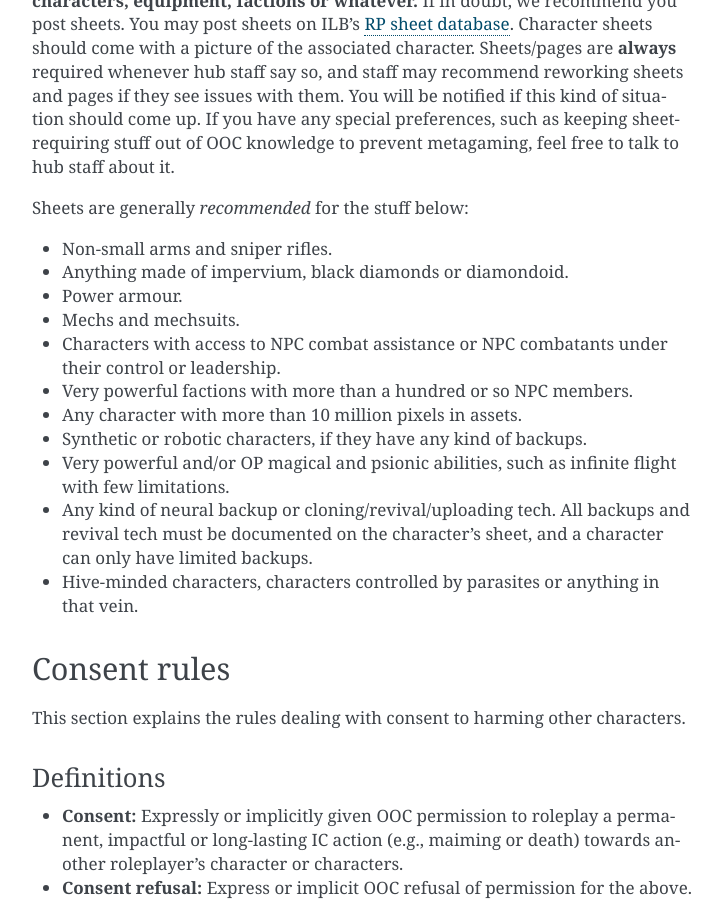
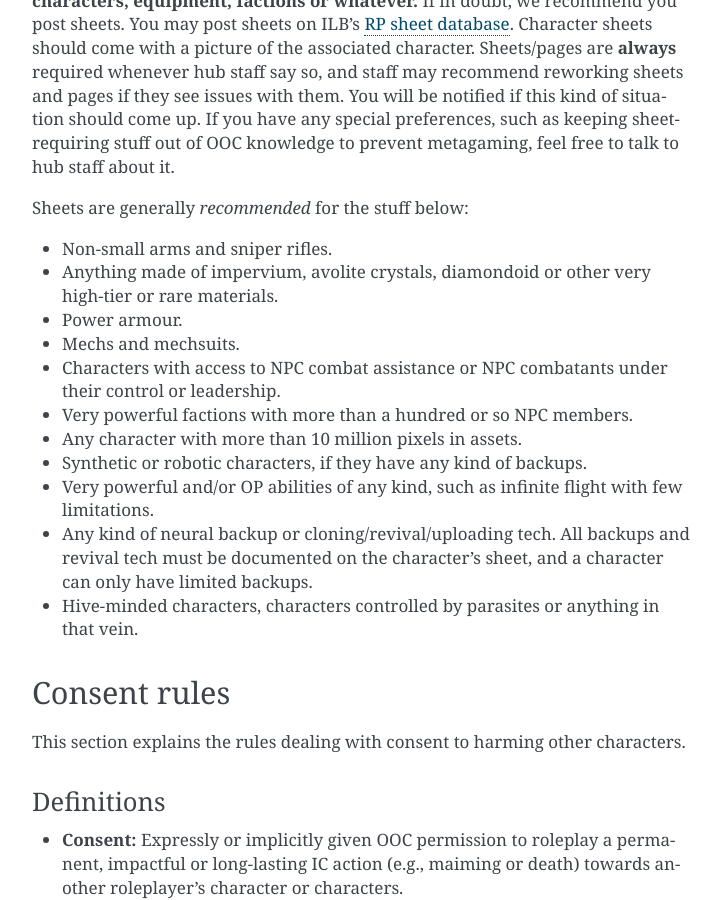
Before and after one commit to FezzedOne/epsilon-rp, a Sphinx documentation site: the page built from docs/rules.rst, in a window 1280 px wide and 900 px high, scrolled down 4478 px. Shown: the whole window, without its empty margins (388-1109 px from the left). Built offline with Sphinx 7.4.7, drawn with Linux system fonts in a browser that asks for light colours.

Commit message:
Minor revisions.

```diff
--- a/docs/rules.rst
+++ b/docs/rules.rst
@@ -101,14 +101,14 @@ Sheets, pages and lore
 Sheets are generally *recommended* for the stuff below:
 
 -   Non-small arms and sniper rifles.
--   Anything made of impervium, black diamonds or diamondoid.
+-   Anything made of impervium, avolite crystals, diamondoid or other very high-tier or rare materials.
 -   Power armour.
 -   Mechs and mechsuits.
 -   Characters with access to NPC combat assistance or NPC combatants under their control or leadership.
 -   Very powerful factions with more than a hundred or so NPC members.
 -   Any character with more than 10 million pixels in assets.
 -   Synthetic or robotic characters, if they have any kind of backups.
--   Very powerful and/or OP magical and psionic abilities, such as infinite flight with few limitations.
+-   Very powerful and/or OP abilities of any kind, such as infinite flight with few limitations.
 -   Any kind of neural backup or cloning/revival/uploading tech. All backups and revival tech must be documented on the character's sheet, and a character can only have limited backups.
 -   Hive-minded characters, characters controlled by parasites or anything in that vein.
 
```
